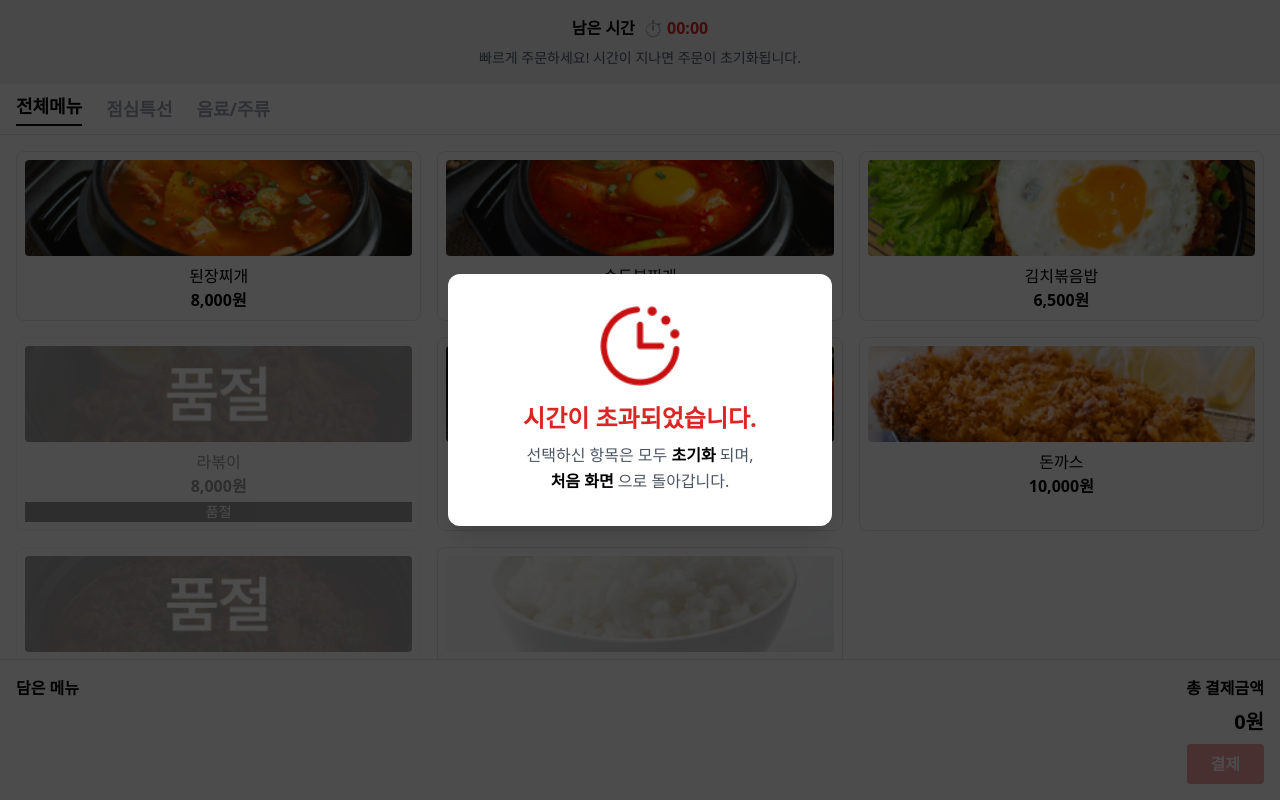
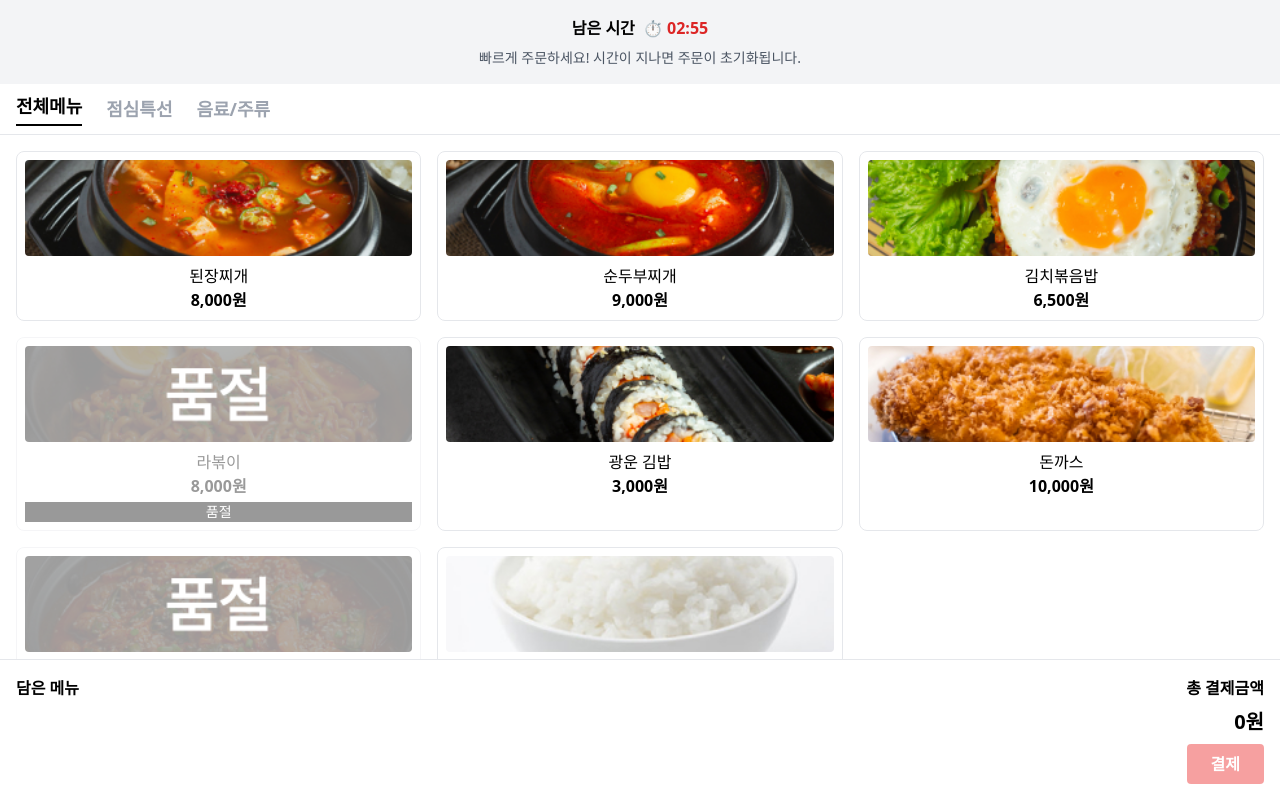
Before and after one commit to ds-sujin/Dark_pattern_Detection, a React (Create React App) app in the folder kiosk/client/: page /menu in a window 1280 px wide. Built offline with nearby package versions, Linux system fonts and the light colour scheme.

Commit message:
시간 초과 팝업 완성

```diff
--- a/kiosk/client/src/pages/MenuListPage.js
+++ b/kiosk/client/src/pages/MenuListPage.js
@@ -19,7 +19,7 @@ const menuData = [
 function MenuListPage() {
   const navigate = useNavigate();
   const [selected, setSelected] = useState([]);
-  const [timeLeft, setTimeLeft] = useState(3); // 3분
+  const [timeLeft, setTimeLeft] = useState(180); // 3분
   const [showTimeoutPopup, setShowTimeoutPopup] = useState(false); // 시간 초과 팝업업
   const [showSetPopup, setShowSetPage] = useState(false); // ✅ 팝업 표시 여부 상태
   useEffect(() => {
```
